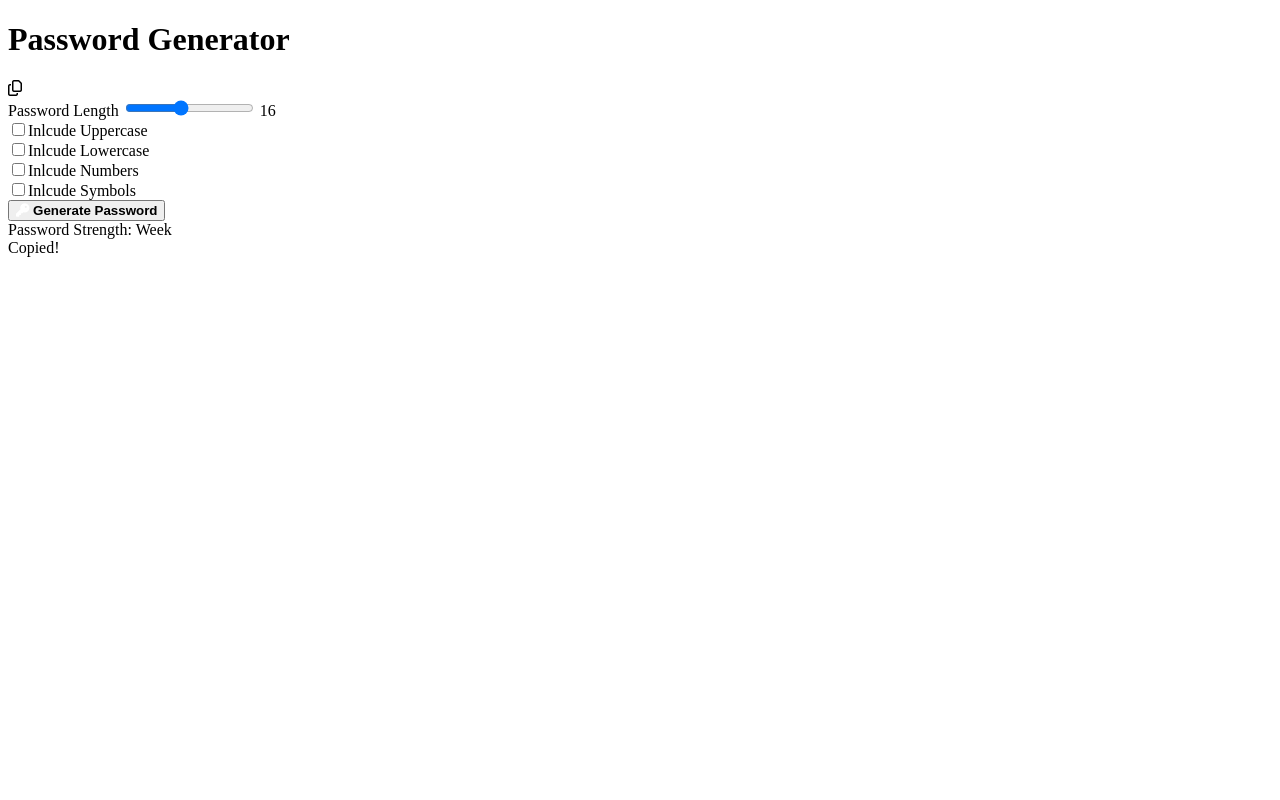
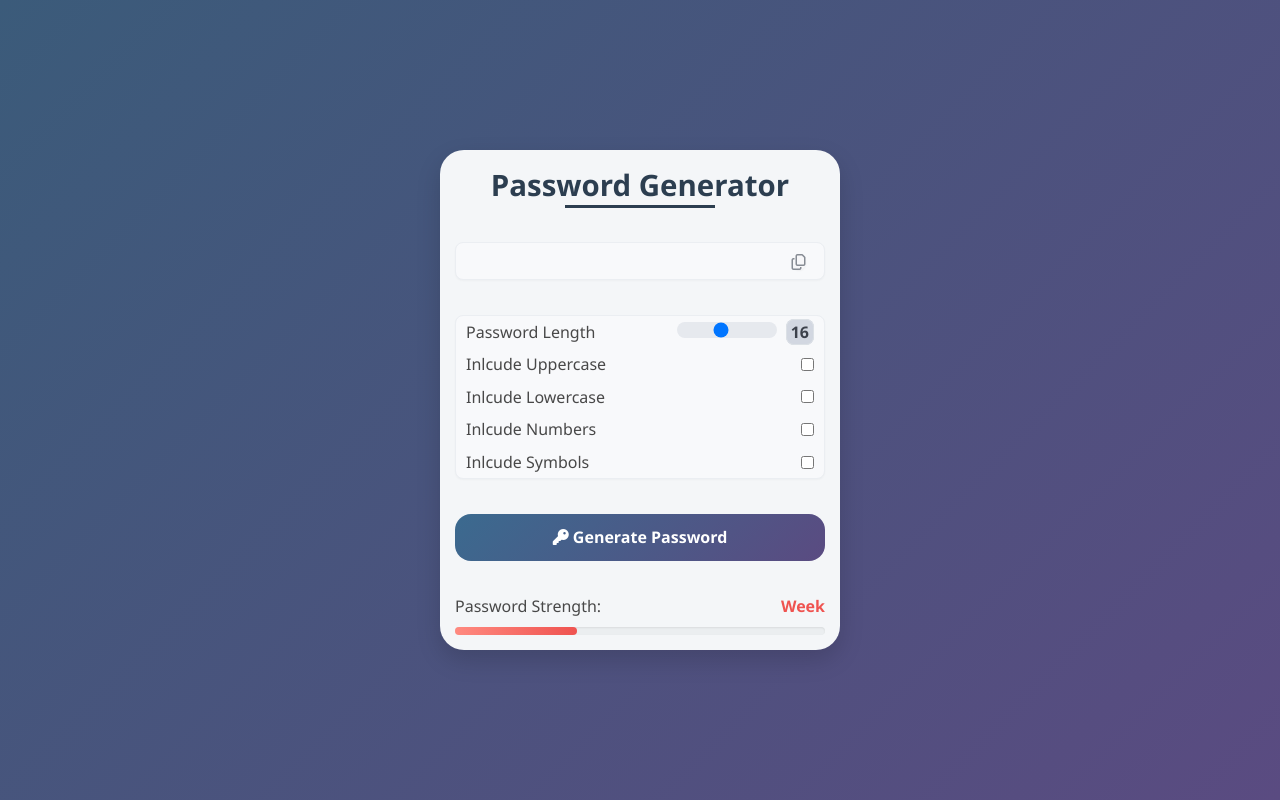
Before and after one commit to Nikhil-Kumawat369/Password-Generator, a plain HTML site: page index.html in a window 1280 px wide. Drawn offline with Linux system fonts and the light colour scheme; the site is published under a folder, as on GitHub Pages, so addresses that start at the root find nothing.

Commit message:
Fixing the "/" common error in file path name

```diff
--- a/index.html
+++ b/index.html
@@ -17,25 +17,25 @@
     <!-- Linking CSS Files -->
 
     <!-- This CSS File Includes The Styling of the Body Tag & Universal Styling Too -->
-    <link rel="stylesheet" href="/CSS/style.css">
+    <link rel="stylesheet" href="CSS/style.css">
 
     <!-- This CSS File Includes The Styling of the Card -->
-    <link rel="stylesheet" href="/CSS/card.css">
+    <link rel="stylesheet" href="CSS/card.css">
 
     <!-- This CSS File Includes Media Queries -->
-    <link rel="stylesheet" href="/CSS/media.css">
+    <link rel="stylesheet" href="CSS/media.css">
 
 
     <!-- Linking JS Files -->
 
     <!-- This JS File Includes The Final Main Code In Action -->
-    <script defer type="module" src="/JS/script.js"></script>
+    <script defer type="module" src="JS/script.js"></script>
 
     <!-- This JS File Includes All The Elements Accessed In DOM -->
-    <script defer type="module" src="/JS/dom.js"></script>
+    <script defer type="module" src="JS/dom.js"></script>
 
     <!-- This JS File Includes All The Functions Or Sub-Functions Used For The Card -->
-    <script defer type="module" src="/JS/function.js"></script>
+    <script defer type="module" src="JS/function.js"></script>
 
 </head>
 
```
